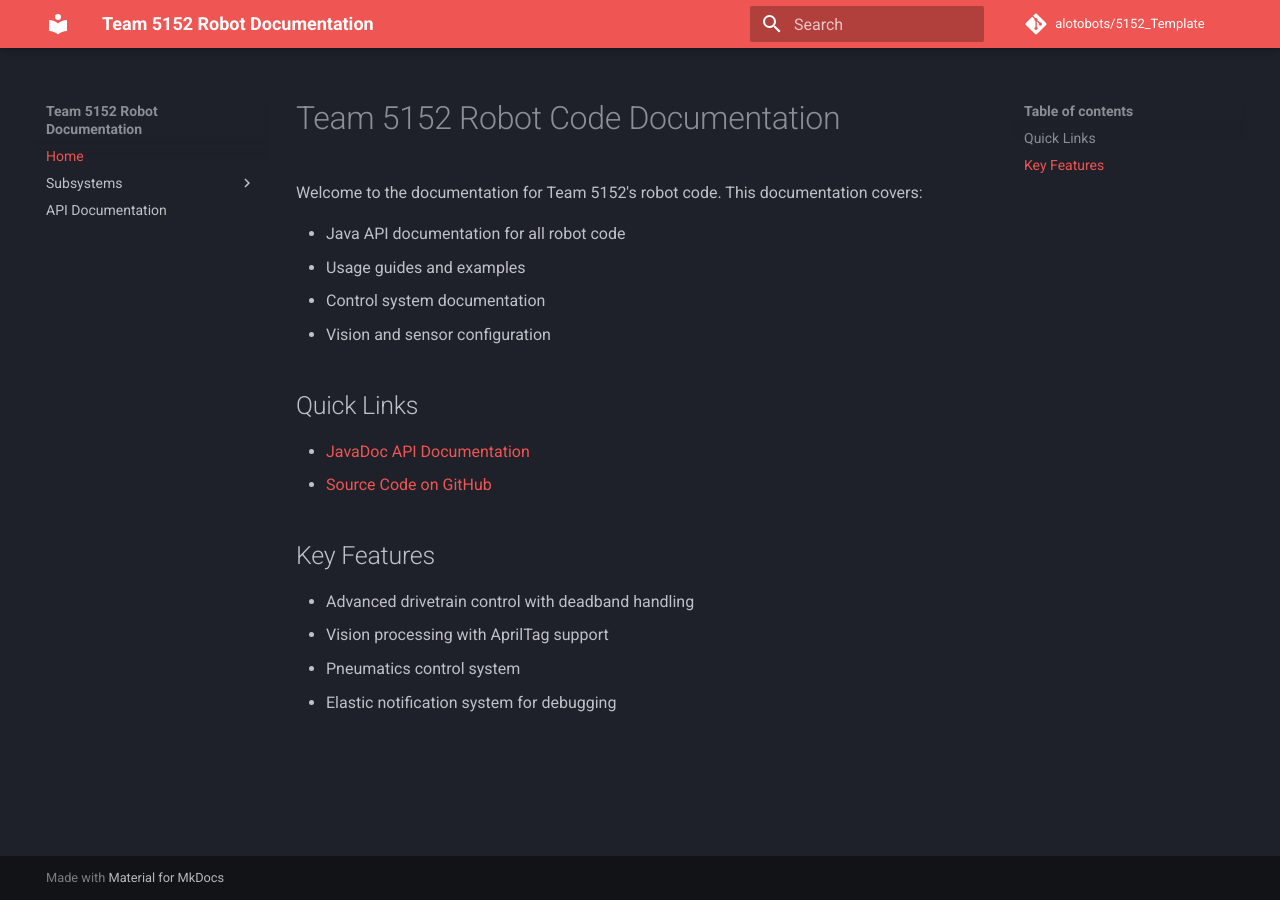
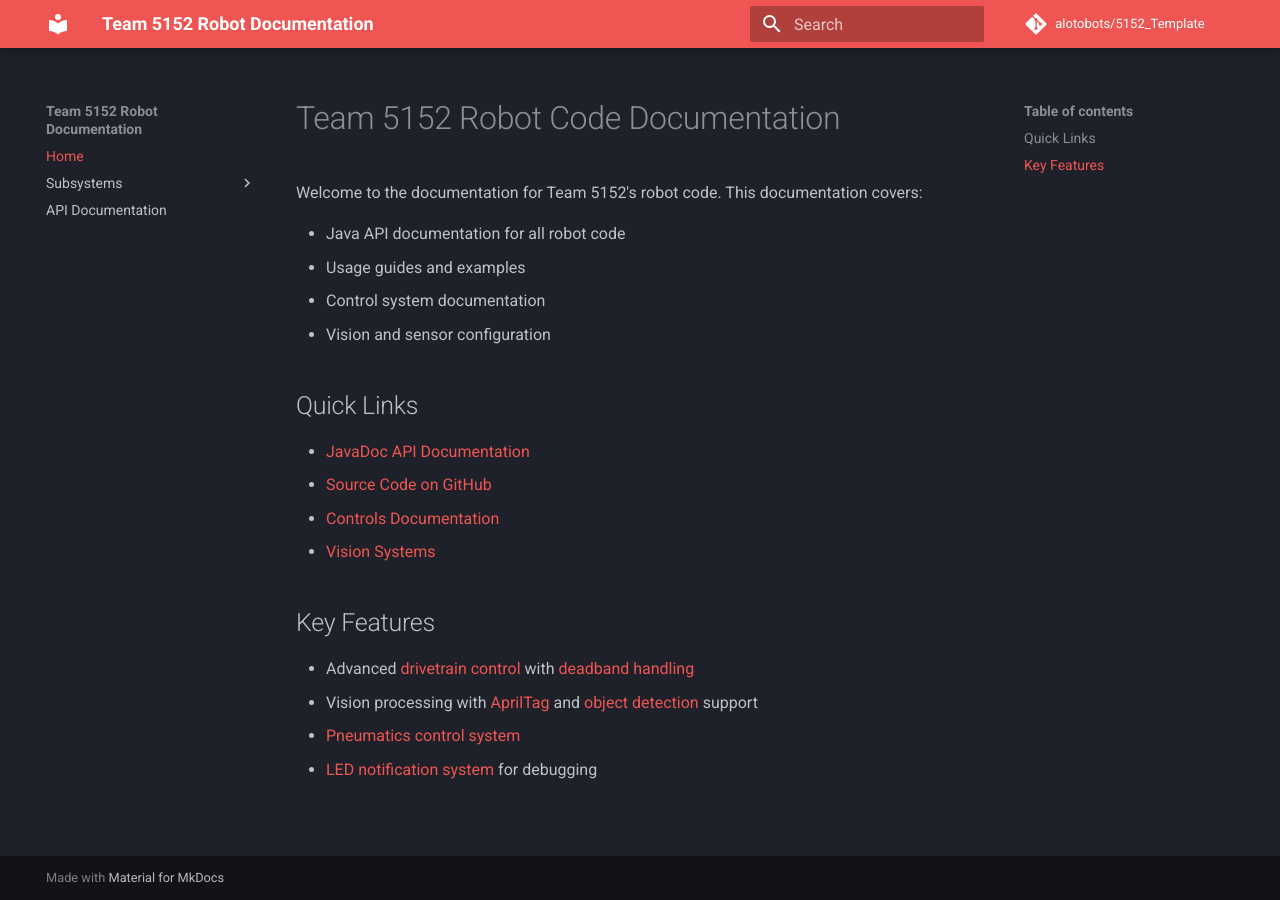
Before and after one commit to 5152Alotobots/5152_Template, an MkDocs documentation site: the page built from docs/mkdocs/docs/index.md, in a window 1280 px wide. Built offline with MkDocs 1.6.1 and Material for MkDocs 9.7.7, drawn with Linux system fonts in a browser that asks for light colours; comment, search, counter and statistics services are not loaded.

Commit message:
docs: Add cross-references and improve documentation links

```diff
--- a/docs/mkdocs/docs/index.md
+++ b/docs/mkdocs/docs/index.md
@@ -11,10 +11,12 @@ Welcome to the documentation for Team 5152's robot code. This documentation cove
 
 - [JavaDoc API Documentation](./javadoc/)
 - [Source Code on GitHub](https://github.com/5152Alotobots/5152_Template)
+- [Controls Documentation](./game/subsystems/controls.md)
+- [Vision Systems](./library/subsystems/vision/apriltag.md)
 
 ## Key Features
 
-- Advanced drivetrain control with deadband handling
-- Vision processing with AprilTag support
-- Pneumatics control system
-- Elastic notification system for debugging
+- Advanced [drivetrain control](./library/subsystems/swerve.md) with [deadband handling](./game/subsystems/controls.md)
+- Vision processing with [AprilTag](./library/subsystems/vision/apriltag.md) and [object detection](./library/subsystems/vision/objectdetection.md) support
+- [Pneumatics control system](./library/subsystems/pneumatics.md)
+- [LED notification system](./library/subsystems/bling.md) for debugging
```
Also changed, not shown: docs/mkdocs/docs/game/subsystems/controls.md (+5 -0 lines), docs/mkdocs/docs/library/commands/drivefacingbestobject.md (+4 -0 lines), docs/mkdocs/docs/library/commands/pathfindtobestobject.md (+5 -0 lines), docs/mkdocs/docs/library/subsystems/vision/objectdetection.md (+6 -0 lines).
